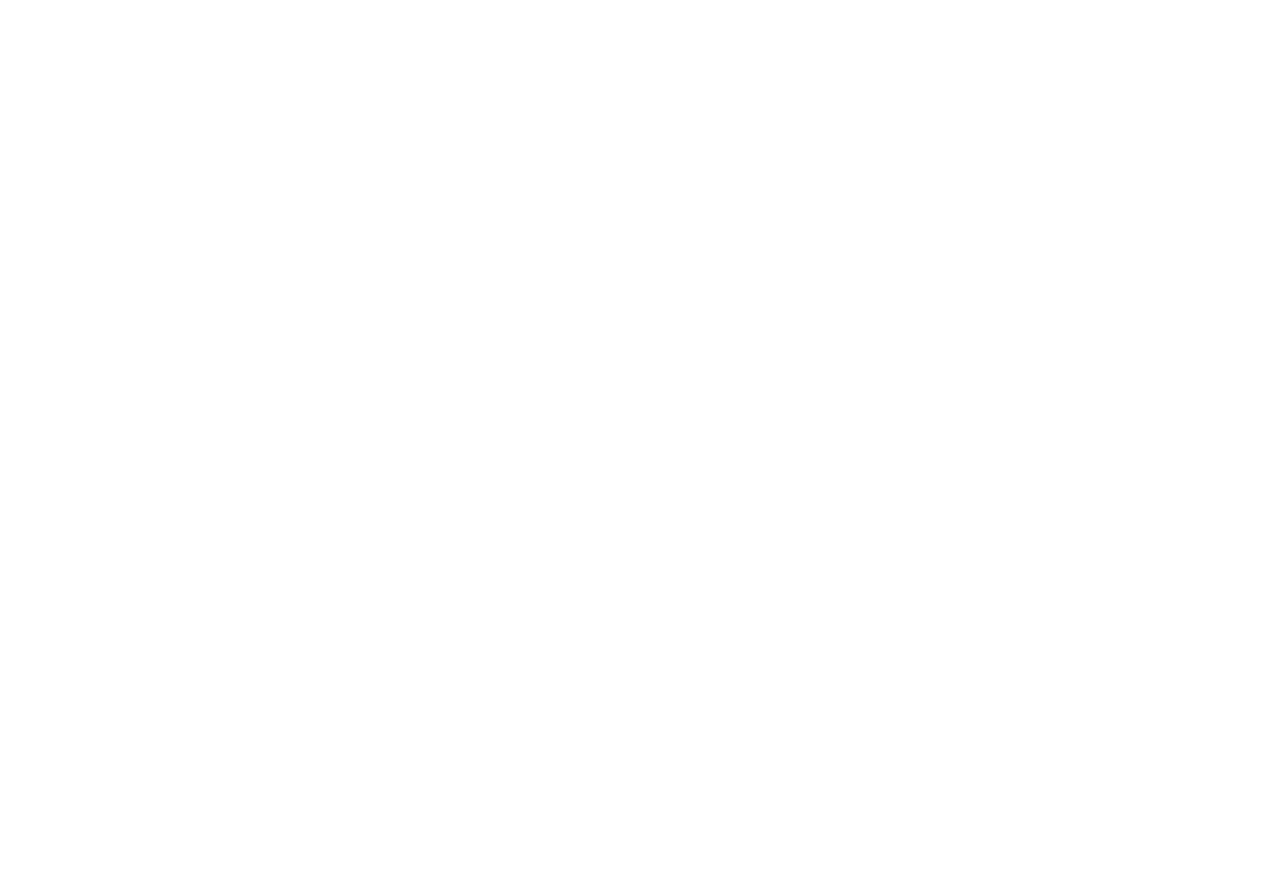
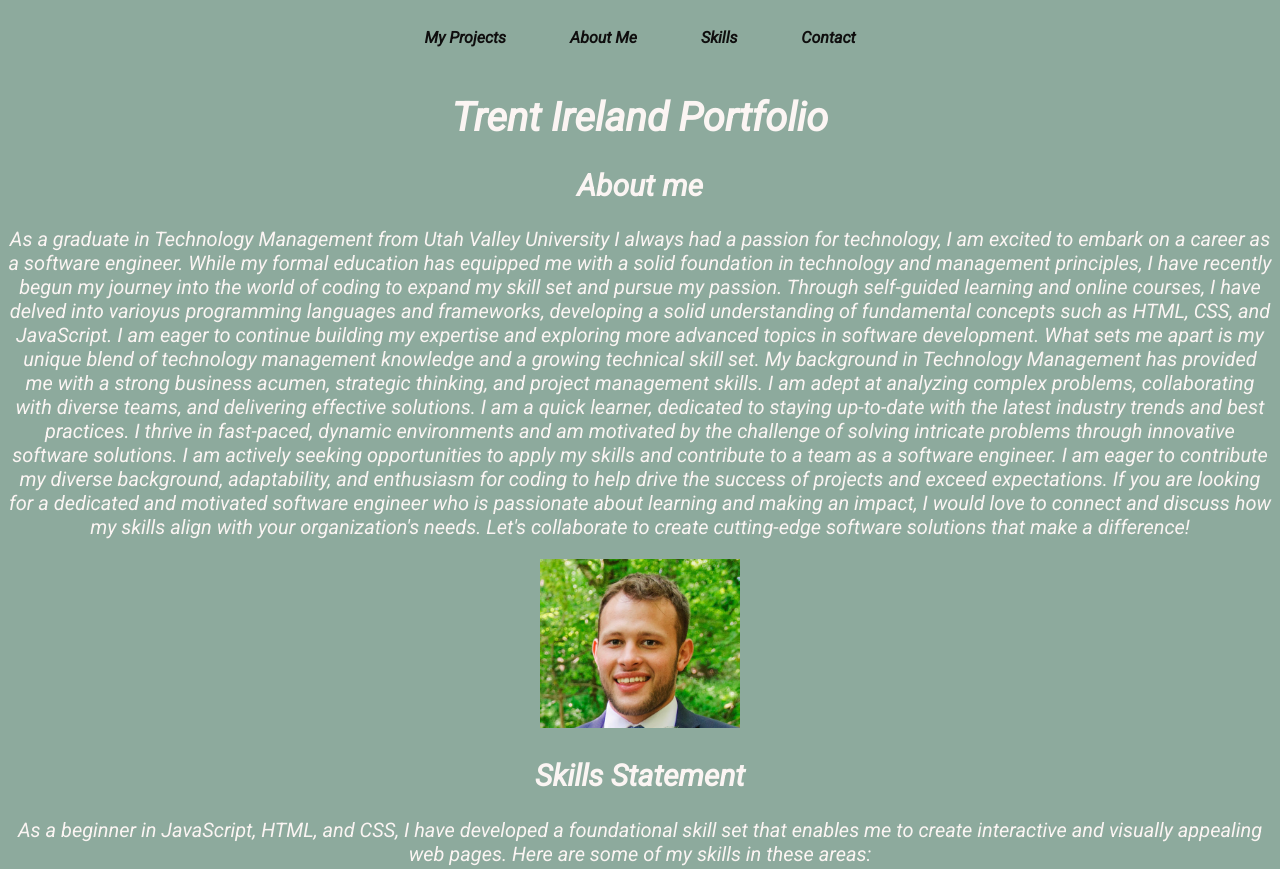
Before and after one commit to trent-ireland/Portfolio-Website, a plain HTML site: page index.html in a window 1280 px wide. Shown: the top 869 px of the page. Before the commit the page ends 800 px from the top, so only its background shows below. Drawn offline with Linux system fonts and the light colour scheme; files whose address does not match are found by name.

Commit message:
updated html

```diff
--- a/index.html
+++ b/index.html
@@ -4,10 +4,52 @@
     <meta charset="UTF-8">
     <meta name="viewport" content="width=device-width, initial-scale=1.0">
     <title>Trent Ireland Portfolio</title>
+    <link rel="stylesheet" type="text/css" href="styles.css">
+    <link href="https://fonts.googleapis.com/css2?family=Roboto:ital@1&display=swap" rel="stylesheet">
 </head>
 <body>
     <header>
-        <Nav></Nav>
+        <Nav>
+            <ul>
+                <li><a href="#">My Projects</a></li>
+                <li><a href="#">About Me</a></li>
+                <li><a href="#">Skills</a></li>
+                <li><a href="#">Contact</a></li>
+              </ul>
+        </Nav>
+        <h1>Trent Ireland Portfolio</h1>
     </header>
 </body>
+
+    <div id = "About Me">
+    <h2>About me</h2>
+    <p>As a graduate in Technology Management from Utah Valley University I always had a passion for technology, I am excited to embark on a career as a software engineer. While my formal education has equipped me with a solid foundation in technology and management principles, I have recently begun my journey into the world of coding to expand my skill set and pursue my passion.
+        Through self-guided learning and online courses, I have delved into varioyus programming languages and frameworks, developing a solid understanding of fundamental concepts such as HTML, CSS, and JavaScript. I am eager to continue building my expertise and exploring more advanced topics in software development.
+        What sets me apart is my unique blend of technology management knowledge and a growing technical skill set. My background in Technology Management has provided me with a strong business acumen, strategic thinking, and project management skills. I am adept at analyzing complex problems, collaborating with diverse teams, and delivering effective solutions.
+        I am a quick learner, dedicated to staying up-to-date with the latest industry trends and best practices. I thrive in fast-paced, dynamic environments and am motivated by the challenge of solving intricate problems through innovative software solutions.
+        I am actively seeking opportunities to apply my skills and contribute to a team as a software engineer. I am eager to contribute my diverse background, adaptability, and enthusiasm for coding to help drive the success of projects and exceed expectations.
+        If you are looking for a dedicated and motivated software engineer who is passionate about learning and making an impact, I would love to connect and discuss how my skills align with your organization's needs.
+        Let's collaborate to create cutting-edge software solutions that make a difference!
+        </p>
+        <img src="C:\Projects\Portfolio Website\IMG_0007.JPG" alt="Picture of Me" width= 200px>
+
+    </div>
+        <h2>Skills Statement</h2>
+        <p>As a beginner in JavaScript, HTML, and CSS, I have developed a foundational skill set that enables me to create interactive and visually appealing web pages. Here are some of my skills in these areas:</p>
+  <ul>
+    <li>JavaScript: I have a solid understanding of JavaScript fundamentals, including variables, data types, functions, loops, and conditionals. I can manipulate the Document Object Model (DOM) to dynamically update and modify webpage content. I am familiar with event handling and can write basic scripts to enhance user interactivity and responsiveness.</li>
+    <li>HTML: I am proficient in writing semantic and well-structured HTML code. I can effectively utilize various HTML tags and elements to create the structure and layout of web pages. I understand the importance of accessibility and can implement best practices to ensure a website is inclusive and user-friendly.</li>
+    <li>CSS: I have experience styling web pages using CSS, including selectors, properties, and values. I can apply different styles to elements, create responsive layouts, and utilize CSS frameworks like Bootstrap. I understand box model concepts, positioning, and can use CSS preprocessors like Sass to enhance my productivity.</li>
+    <li>Responsive Design: I am familiar with the principles of responsive web design and can utilize media queries to create websites that adapt and look great across different devices and screen sizes. I understand the importance of mobile-first design and can optimize layouts for mobile devices.</li>
+    <li>Debugging and Problem Solving: I have developed strong problem-solving skills and can effectively debug and troubleshoot issues in my JavaScript, HTML, and CSS code. I am adept at using browser developer tools to identify and fix errors, ensuring smooth functionality and consistent design.</li>
+    <li>Learning and Adaptability: As a beginner, I have demonstrated a strong enthusiasm for learning and a willingness to stay updated with the latest trends and best practices in web development. I am proactive in seeking new knowledge, exploring online resources, and engaging in coding communities to continuously improve my skills.</li>
+    <li>Collaboration and Communication: I am an effective communicator and collaborator, capable of working in a team environment. I can clearly articulate ideas, listen actively, and contribute to discussions. I am open to feedback and value constructive criticism as a means to grow and improve as a developer.</li>
+  </ul>
+</body>
 </html>
+
+     <footer>
+        Contact me on <a href="https://www.linkedin.com/in/trent-ireland-932410157/"><img src="https://www.freeiconspng.com/uploads/linkedin-logo-3.png" width="25" alt="Linkedin Logo"></a>
+     </footer>
+
+</html>
--- a/script.js
+++ b/script.js
@@ -0,0 +1,3 @@
+body {
+    font-
+}
--- a/styles.css
+++ b/styles.css
@@ -0,0 +1,35 @@
+body {
+    background-color:#8DAA9D ;
+    font-size: 20px;
+    font-family: 'Roboto', sans-serif;
+    text-align: center;
+    color:#FBF5F3;
+}
+nav{
+    font-size:1rem;
+    justify-content: space-around;
+}
+nav ul {
+    list-style-type: none;
+    margin: 0;
+    padding: 0;
+  }
+
+  nav ul li {
+    display: inline-block;
+    padding: 10px;
+
+  }
+
+  nav ul li a {
+    display: inline-block;
+    padding: 10px 20px;
+    text-decoration: none;
+    color: #0F0E0E;
+    font-weight: bold;
+  }
+
+  nav ul li a:hover {
+    background-color: #333;
+    color: #fff;
+  }
```
Also changed, not shown: IMG_0007.JPG (added).
